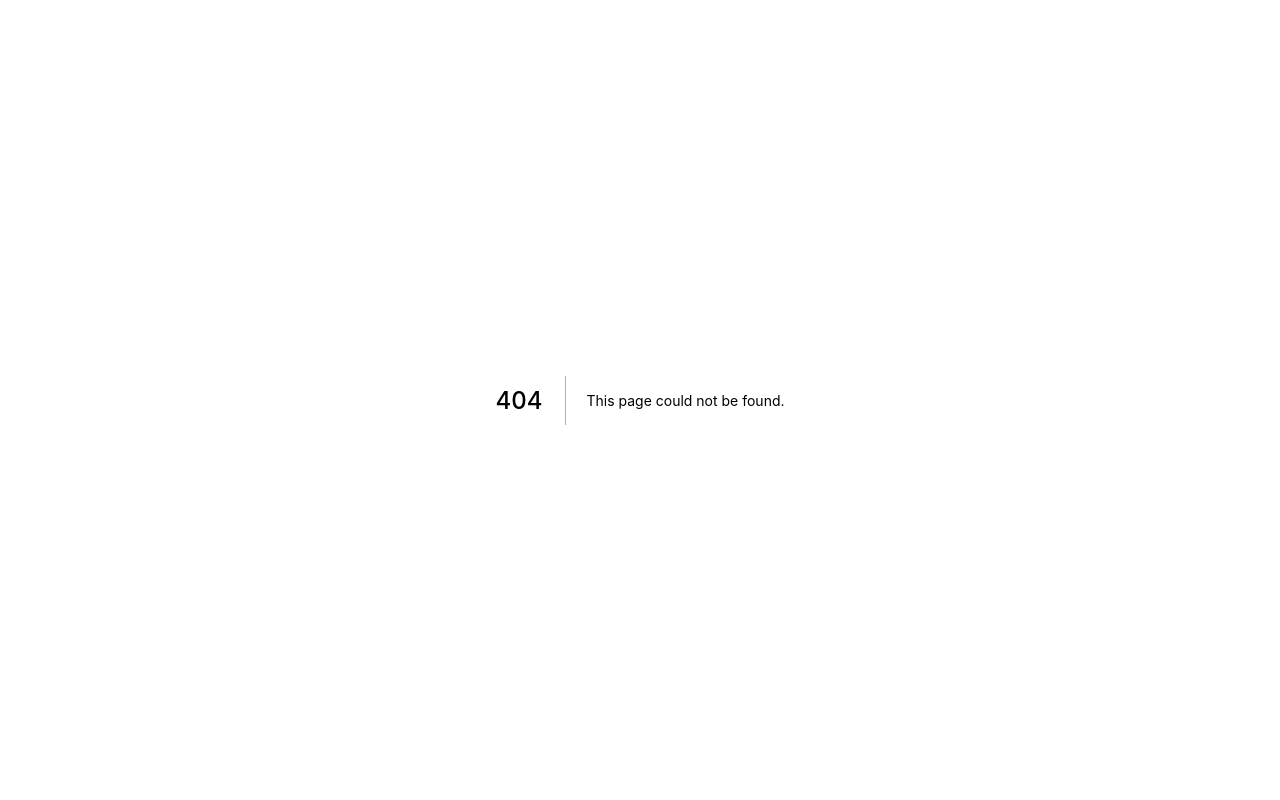
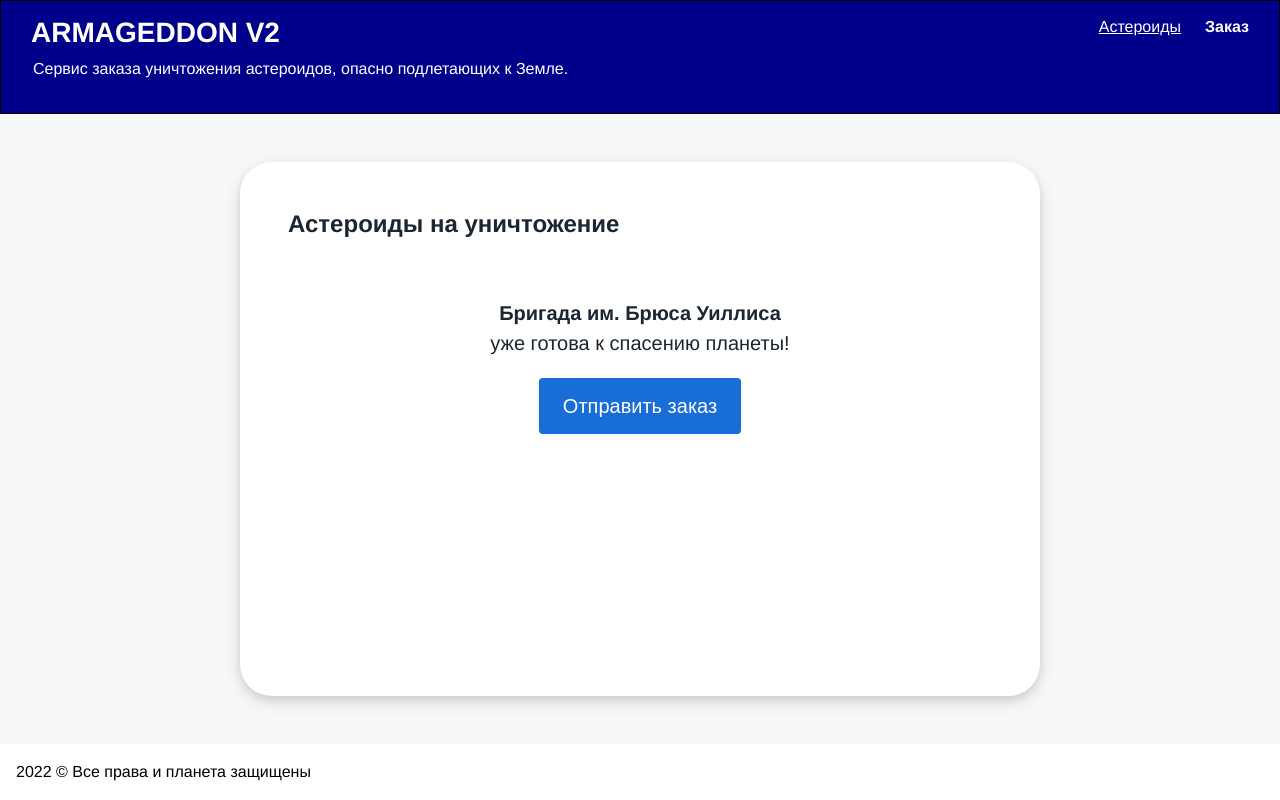
Before and after one commit to leteli/kvartirka-frontend-test, a Next.js app: page /order in a window 1280 px wide. Before the commit this address had no page. Built offline with nearby package versions, Linux system fonts and the light colour scheme.

Commit message:
add order page

```diff
--- /dev/null
+++ b/pages/order.js
@@ -0,0 +1,55 @@
+import Head from 'next/head';
+
+import Header from '../components/Header.jsx';
+import Footer from '../components/Footer.jsx';
+
+import useApod from '../contexts/hooks/useApod.js';
+import useOrder from '../contexts/hooks/useOrder.js';
+import formatName from '../lib/formatName.js';
+import formatDate from '../lib/formatDate.js';
+
+import styles from '../styles/Order.module.css';
+
+const Order = () => {
+  const { apodUrl } = useApod();
+  const apodData = { url: apodUrl };
+  const { asteroids, removeAsteroid } = useOrder();
+  const remove = (id) => () => removeAsteroid(id);
+
+  console.log(asteroids);
+  return (
+  <div className={styles.container}>
+    <Head>
+      <title>Order Armageddon V2</title>
+      <meta name="description" content="Armageddon V2 Website" />
+    </Head>
+    <Header data={apodData} page="order" />
+    <main className={styles.main}>
+      <div className={styles.content}>
+        <h1 className={styles.title}>Астероиды на уничтожение</h1>
+        <ul className={styles.list}>
+          {asteroids.map((asteroid) => (
+            <li className={styles.listItem} key={asteroid.id}>
+              <span>Астероид {formatName(asteroid.name)}</span>
+              <span>{
+                asteroid.is_potentially_hazardous_asteroid
+                ? 'Опасен'
+                : 'Не опасен'
+                }</span>
+              <span>{formatDate(asteroid.close_approach_data[0].close_approach_date)}</span>
+              <button onClick={remove(asteroid.id)} className={styles.delete}>Удалить</button>
+            </li>
+          ))}
+        </ul>
+        <div className={styles.order}>
+          <p><b>Бригада им. Брюса Уиллиса</b><br/> уже готова к спасению планеты!</p>
+          <button className={styles.button}>Отправить заказ</button>
+        </div>
+      </div>
+    </main>
+    <Footer />
+  </div>
+  );
+};
+
+export default Order;
```
